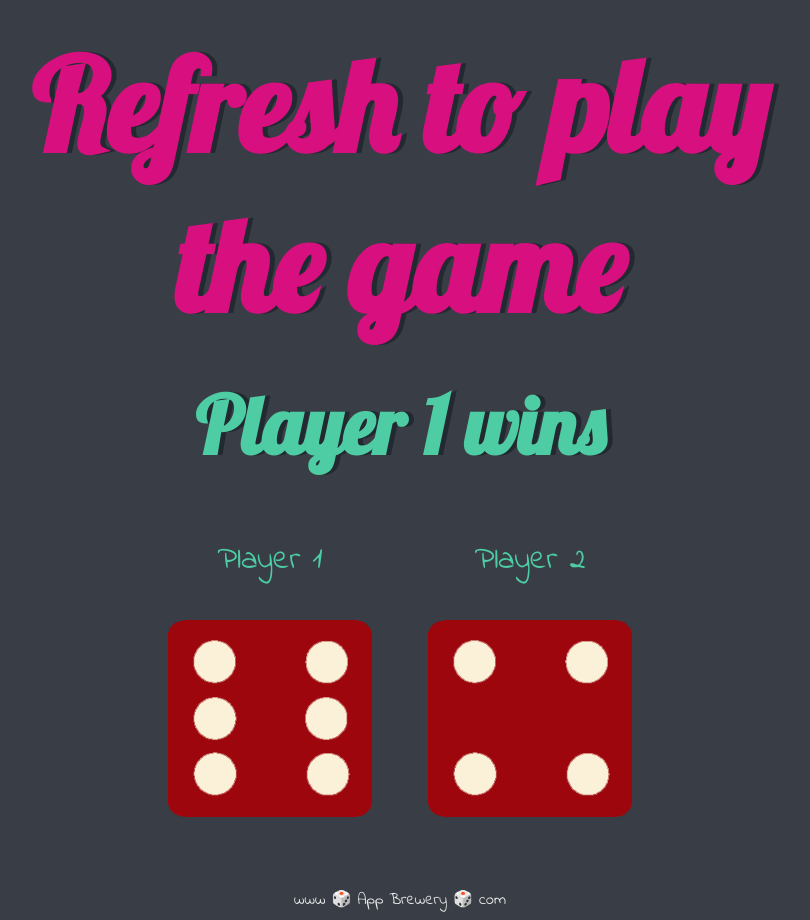
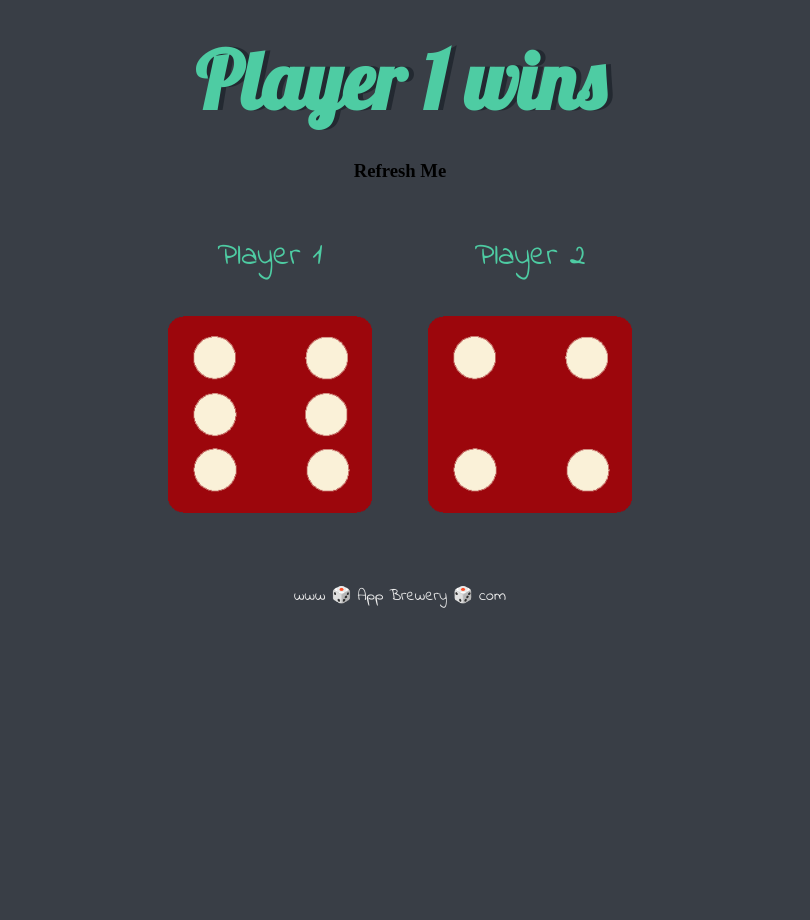
Before and after one commit to tharany2194/dice-game, a plain HTML site: page index.html in a window 1280 px wide. Shown: the whole page, without its empty margins (240-1050 px from the left). After the commit the page ends 800 px from the top, so only its background shows below. Drawn offline with Linux system fonts and the light colour scheme.

Commit message:
Update index.html

```diff
--- a/index.html
+++ b/index.html
@@ -11,8 +11,8 @@
   </head>
   <body>
     <div class="container">
-      <h1>Refresh to play the game</h1>
-      <h2>Refresh Me</h2>
+      <h2>Refresh to play the game</h2>
+      <h3>Refresh Me</h3>
 
       <div class="dice">
         <p id="p1">Player 1</p>
```
